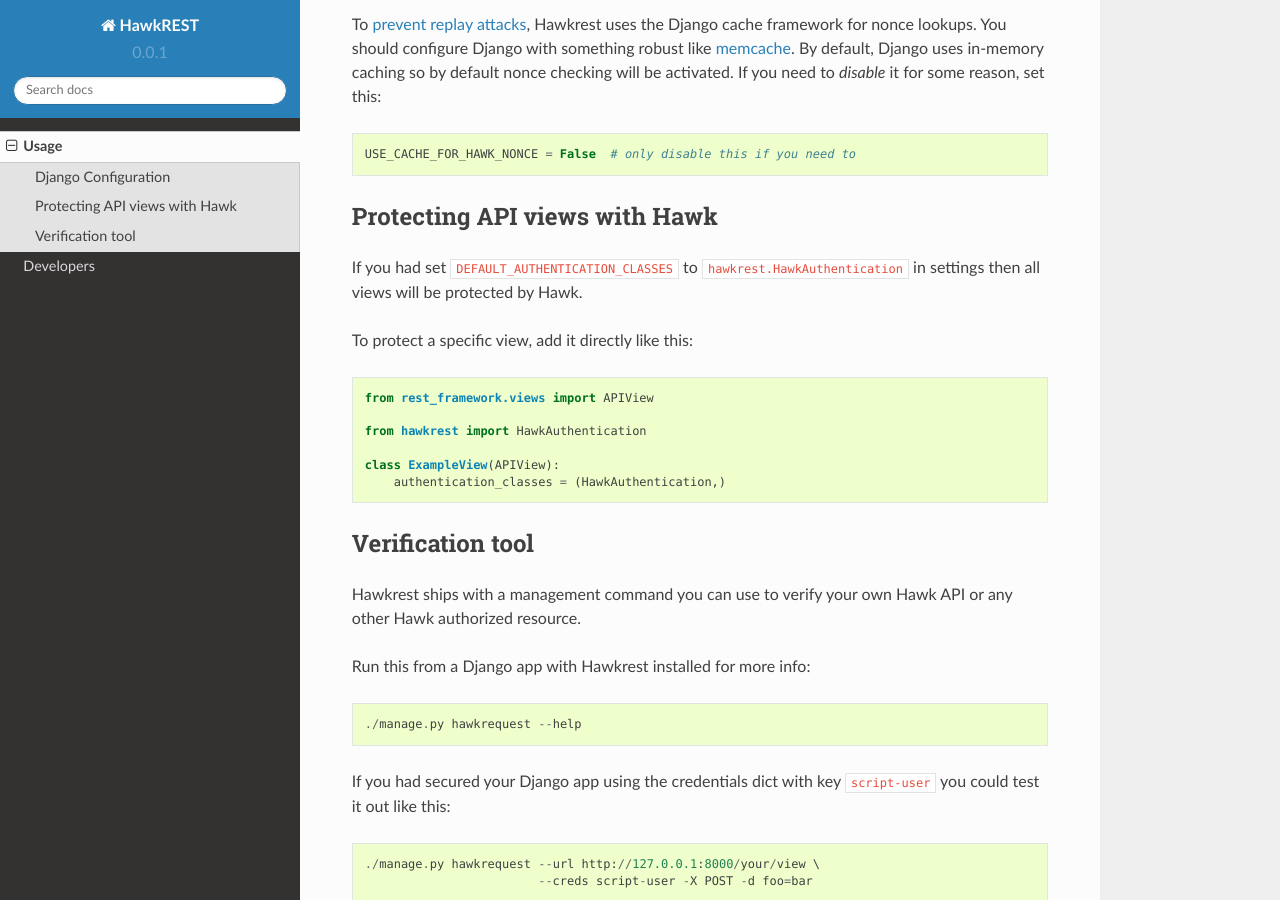
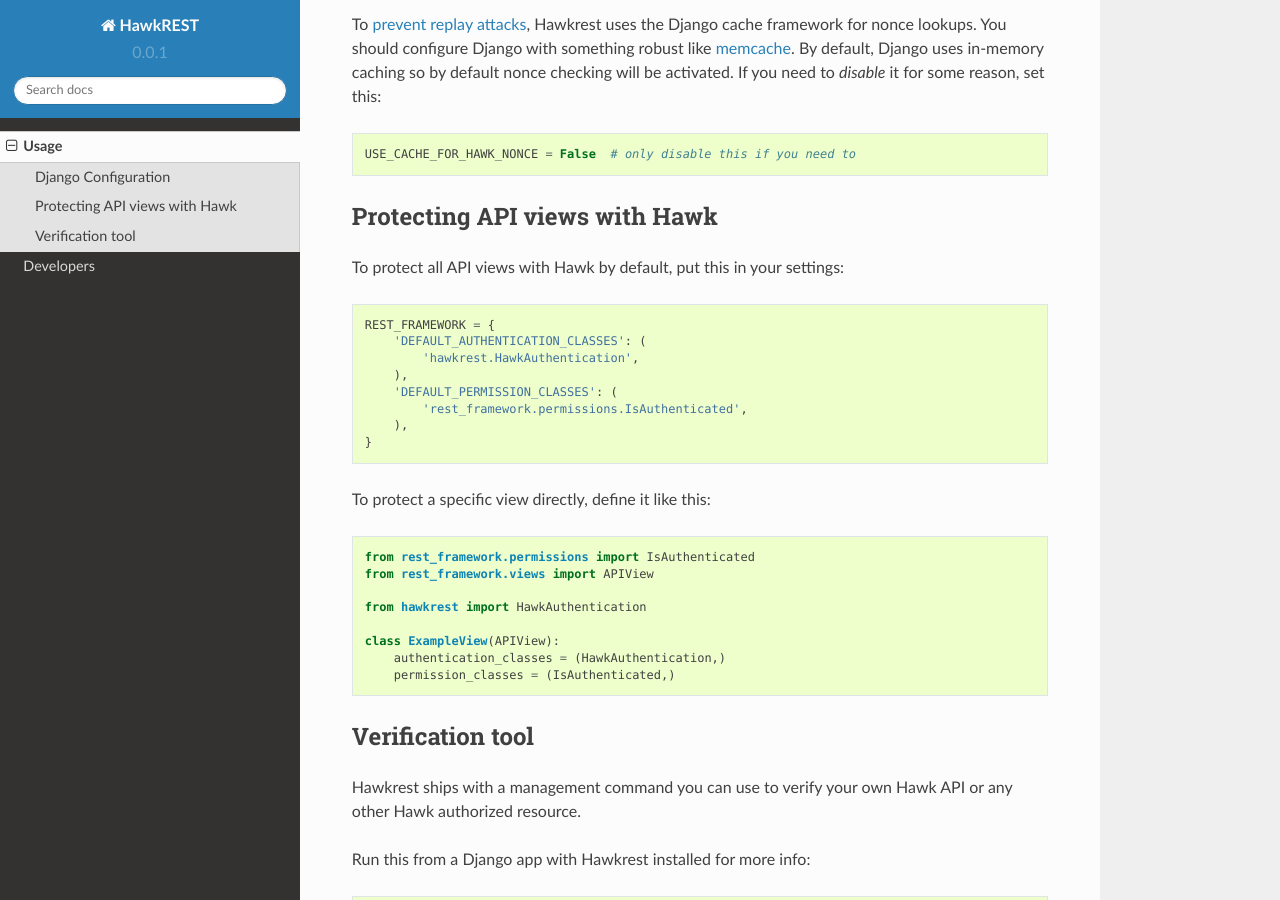
Before and after one commit to kumar303/hawkrest, a Sphinx documentation site: the page built from docs/usage.rst, in a window 1280 px wide and 900 px high, scrolled down 1663 px. Built offline with Sphinx 7.4.7 and the Read the Docs theme 2.0.0, drawn with Linux system fonts in a browser that asks for light colours.

Commit message:
Clarify that DRF settings need to require auth

```diff
--- a/docs/usage.rst
+++ b/docs/usage.rst
@@ -106,20 +106,31 @@
 Protecting API views with Hawk
 ==============================
 
-If you had set ``DEFAULT_AUTHENTICATION_CLASSES`` to
-``hawkrest.HawkAuthentication`` in settings then all views will be protected
-by Hawk.
-
-To protect a specific view, add it directly like this:
+To protect all API views with Hawk by default, put this in your settings:
 
 .. code-block:: python
 
+    REST_FRAMEWORK = {
+        'DEFAULT_AUTHENTICATION_CLASSES': (
+            'hawkrest.HawkAuthentication',
+        ),
+        'DEFAULT_PERMISSION_CLASSES': (
+            'rest_framework.permissions.IsAuthenticated',
+        ),
+    }
+
+To protect a specific view directly, define it like this:
+
+.. code-block:: python
+
+    from rest_framework.permissions import IsAuthenticated
     from rest_framework.views import APIView
 
     from hawkrest import HawkAuthentication
 
     class ExampleView(APIView):
         authentication_classes = (HawkAuthentication,)
+        permission_classes = (IsAuthenticated,)
 
 Verification tool
 =================
```
